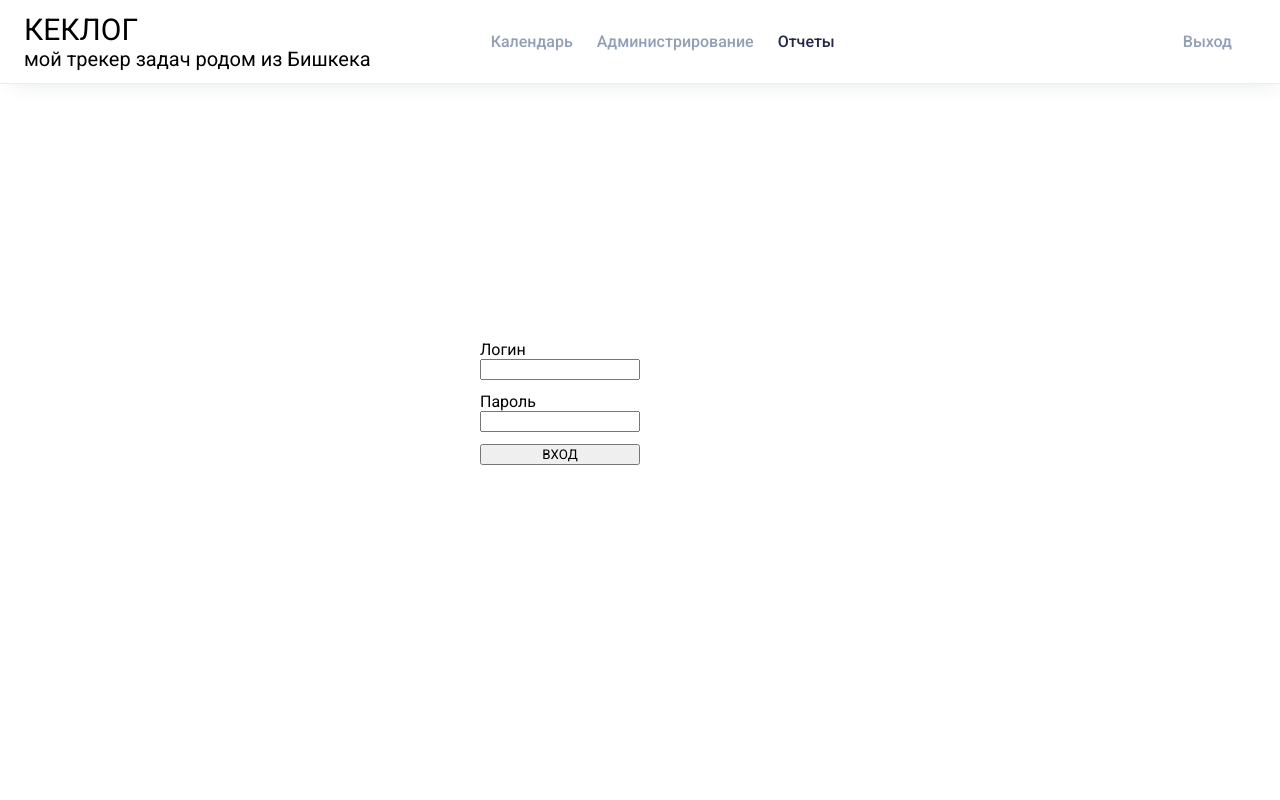
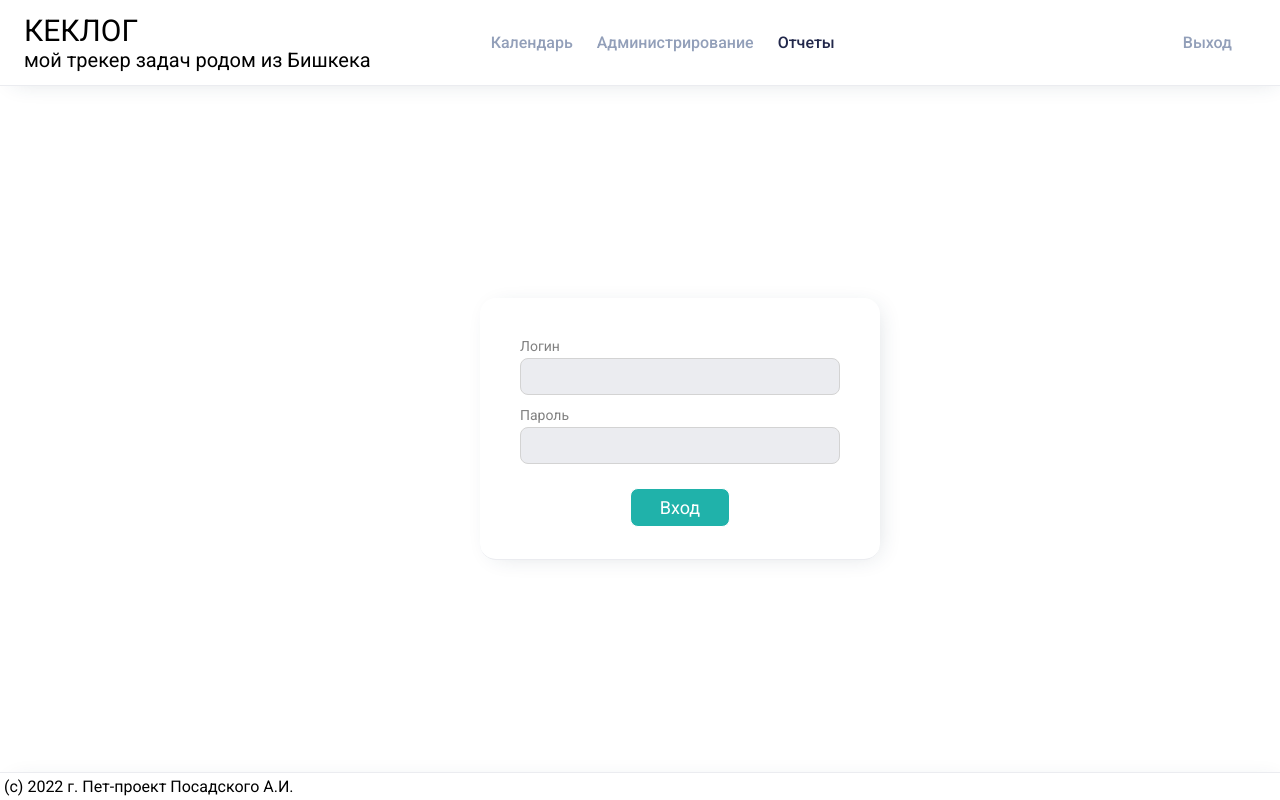
Before and after one commit to posadsky84/keklog, a React (Create React App) app: page /reports in a window 1280 px wide. Built offline with nearby package versions, Linux system fonts and the light colour scheme; a web font is replaced by a local one.

Commit message:
Форма авторизации стала более красивой. Добавлен футер

```diff
--- a/src/App.css
+++ b/src/App.css
@@ -5,9 +5,10 @@
 
   grid-template-areas:
     "h h"
-    "l m";
+    "l m"
+    "f f";
 
-  grid-template-rows: 10fr 80fr 10fr;
+  grid-template-rows: 10fr 80fr 2fr;
   grid-template-columns: 6fr 10fr;
 
 
--- a/src/App.js
+++ b/src/App.js
@@ -5,6 +5,7 @@ import Header from "./components/header/header";
 import Leftcolumn from "./components/leftcolumn/leftcolumnAPI";
 import {Route, Routes} from "react-router-dom";
 import PageAuth from "./components/pageauth/pageauth";
+import Footer from "./components/footer/footer";
 
 const App = () => {
   return (
@@ -15,6 +16,7 @@ const App = () => {
         <Route path='/admin' element={<div>admin</div>}/>
         <Route path='/reports' element={<PageAuth />}/>
       </Routes>
+      <Footer />
     </div>
   );
 }
--- /dev/null
+++ b/src/components/footer/footer.css
@@ -0,0 +1,7 @@
+.footer {
+    grid-area: f;
+    display: flex;
+    border-top: 1px solid #EBECF0;
+    box-shadow: 5px 3px 24px -9px rgba(34, 60, 80, 0.2);
+    padding: 4px;
+}
--- /dev/null
+++ b/src/components/footer/footer.js
@@ -0,0 +1,18 @@
+import './footer.css';
+
+
+
+
+const Footer = () => {
+
+
+  return (
+    <div className='footer'>(с) 2022 г. Пет-проект Посадского А.И.</div>
+
+  );
+
+
+}
+
+
+export default Footer;
--- a/src/components/pageauth/pageauth.css
+++ b/src/components/pageauth/pageauth.css
@@ -10,7 +10,16 @@
 .auth-form {
   display: flex;
   flex-direction: column;
+  border-bottom: 1px solid #EBECF0;
+  box-shadow: 5px 3px 24px -9px rgba(34, 60, 80, 0.2);
+  padding: 40px;
+  padding-bottom: 32px;
+  border-radius: 16px;
 
+  align-items: center;
+
+  width: 100%;
+  max-width: 400px;
 
 }
 
@@ -18,4 +27,42 @@
   display: flex;
   flex-direction: column;
   padding-bottom: 12px;
+  width: 100%;
 }
+
+.auth-label {
+  color: gray;
+  font-size: 14px;
+  margin-bottom: 4px;
+}
+
+.auth-input {
+  background-color: #EBECF0;
+  border: 1px solid lightgray;
+  border-radius: 8px;
+  font-size: 16px;
+  outline: none;
+  padding: 8px 16px;
+}
+
+.auth-input:focus {
+  border-color: lightseagreen;
+}
+
+.auth-button {
+  margin-top: 12px;
+  background-color: lightseagreen;
+  border: 1px solid;
+  color: white;
+  font-size: 18px;
+  max-width: 100px;
+  width: 100%;
+  border-radius: 8px;
+  padding: 8px 24px;
+  transition: all 0.1s ease-in-out;
+  cursor: pointer;
+}
+
+.auth-button:hover {
+  background-color: #28a49d;
+}
--- a/src/components/pageauth/pageauth.js
+++ b/src/components/pageauth/pageauth.js
@@ -7,9 +7,9 @@ const PageAuth = () => {
 
 return (<div className='auth-page'>
     <div className='auth-form'>
-      <div className='auth-block'><label htmlFor='login'>Логин</label><input type="text" id='login'/></div>
-      <div className='auth-block'><label htmlFor='password'>Пароль</label><input type="password" id='password'/></div>
-      <button>ВХОД</button>
+      <div className='auth-block'><label className='auth-label' htmlFor='login'>Логин</label><input className='auth-input' type="text" id='login'/></div>
+      <div className='auth-block'><label className='auth-label' htmlFor='password'>Пароль</label><input className='auth-input' type="password" id='password'/></div>
+      <button className='auth-button'>Вход</button>
     </div>
   </div>
 );
--- a/src/components/tasklist/addTaskLine/addTaskLine.css
+++ b/src/components/tasklist/addTaskLine/addTaskLine.css
@@ -38,5 +38,4 @@
   outline: none;
   background-color: transparent;
 
-
 }
--- a/src/components/tasklist/addTaskLine/addTaskLine.js
+++ b/src/components/tasklist/addTaskLine/addTaskLine.js
@@ -61,6 +61,9 @@ const AddTaskLine = (props) => {
                 props.postNewTask(props.curDdate, addTaskValue);
                 cancelEditing();
                 setAddTaskValue('');
+              } else if (e.key === "Escape") {
+                cancelEditing();
+                setAddTaskValue('');
               }
             }}
 
--- a/src/components/tasklist/duration/duration.js
+++ b/src/components/tasklist/duration/duration.js
@@ -39,10 +39,9 @@ const Duration = ({id, duration, setDuration}) => {
 
   return !editing ?
     (
-      <div className={value ? "duration" : "duration add-duration"}>
+      <div className={value ? "duration" : "duration add-duration"} onClick={() => setEditing(true)}>
         <img src={clockPic} className='clockPic' alt=''/>
-        <div className='duration-label'
-             onClick={() => setEditing(true)}>{value ? _.round(value / 60, 2) + " h" : "..."} </div>
+        <div className='duration-label'>{value ? _.round(value / 60, 2) + " h" : "..."} </div>
       </div>
 
     ) : (<div className='duration-input-wrapper' ref={inputRef} >
```
